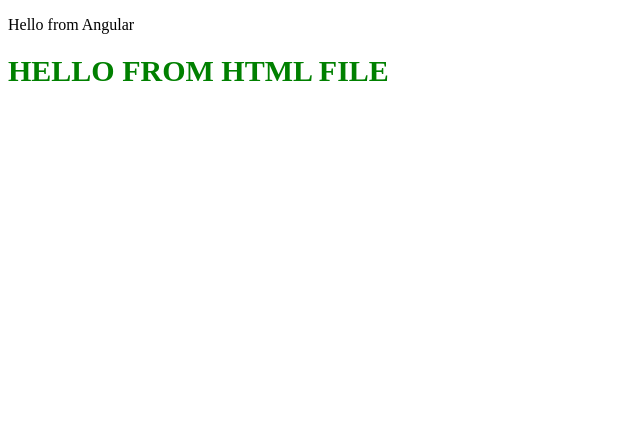
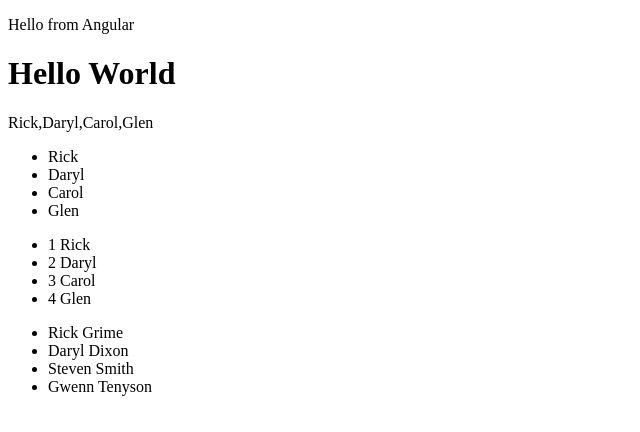
Before and after one commit to LohitakshTrehan/angularapp, an Angular app: page / in a window 1280 px wide. Shown: the top 432 px of the page, without its empty margins (0-640 px from the left). Built offline with nearby package versions, Linux system fonts and the light colour scheme.

Commit message:
meh
Signed-off-by: LohitakshTrehan <lohitakshtrehan@gmail.com>

```diff
--- a/src/app/components/sandbox/sandbox.component.ts
+++ b/src/app/components/sandbox/sandbox.component.ts
@@ -2,69 +2,48 @@ import { Component } from '@angular/core';
 import { Customer } from './Customer';
 @Component({
     selector:'sandbox',
-    // template:`<h1>
-    //                 {{name}} is {{age}} yrs old
-    //           </h1>
-    //           <h2>
-    //                 his name is {{person.firstname}} {{person.lastname}}
-    //           </h2>
-    //           <p>{{showAge()}}</p>
-    // `
-    templateUrl:`./sandbox.component.html`,
-    styleUrls:['./sandbox.component.css']
+    template:`
+        <h1>Hello World</h1>
+        {{people}}
+        <ul>
+            <li *ngFor="let person of people">
+                {{person}}
+            </li>
+        </ul>
+        <ul>
+            <li *ngFor="let person of people, let i = index">
+                {{i+1}} {{person}}
+            </li>
+        </ul>
+        <ul>
+            <li *ngFor="let person of people2">
+                {{person.firstName}} {{person.lastName}}
+            </li>
+        </ul>
+    `
 })
 
 export class SandboxComponent{
-    // name:string = "alabama";
-    // age:number = 20;
-    // person = {firstname:"Steven", lastname:"Tyler"};
-    // hasChildren:boolean=true;
-    // city:any = "Boston";//can be any type
-    // myNumbersArray:number[] = [1,2,3];
-    // myStringsarray:string[] =["helo","world"];
-    // myAnyArray:any[] = [1,2,"Hello"];
-    // myTuple:[string, number]=["hello",3];
-    // unusable:void =undefined;
-    // u:undefined = undefined;
-    // n:null=null;
-    // s:null=undefined;
-    // constructor(){
-    //     console.log("running constructor");
-    //     //can directly initialise variable here,
-    //     //without even adding the property
-    //     //this.age=23;
-    //     this.hasBirthday();
-    // }
-    // hasBirthday(){
-    //     this.age+=1;
-    // }
-    // showAge(){
-    //     return this.age;
-    // }
-    // customer:Customer;
-    // customers:Customer[];
-    // constructor(){
-    //     this.customer = {
-    //         id:1,
-    //         name:"John Doe",
-    //         email:"a@b.com"
-    //     }
-    //     this.customers=[
-    //         {
-    //             id:1,
-    //             name:"John Doe",
-    //             email:"a@b.com"
-    //         },
-    //         {
-    //             id:2,
-    //             name:"Steven",
-    //             email:"b@c.com"
-    //         },
-    //         {
-    //             id:1,
-    //             name:"Jimmy",
-    //             email:"c@d.com"
-    //         }
-    //     ]
-    // }
+    people=['Rick','Daryl','Carl','Glen'];
+    people2 = [
+        {
+            firstName:"Rick",
+            lastName:"Grime"
+        },
+        {
+            firstName:"Daryl",
+            lastName:"Dixon"
+        },
+        {
+            firstName:"Steven",
+            lastName:"Smith"
+        },
+        {
+            firstName:"Gwenn",
+            lastName:"Tenyson"
+        },
+    ]
+    constructor(){
+        this.people[2]='Carol';
+    }
 }
```
